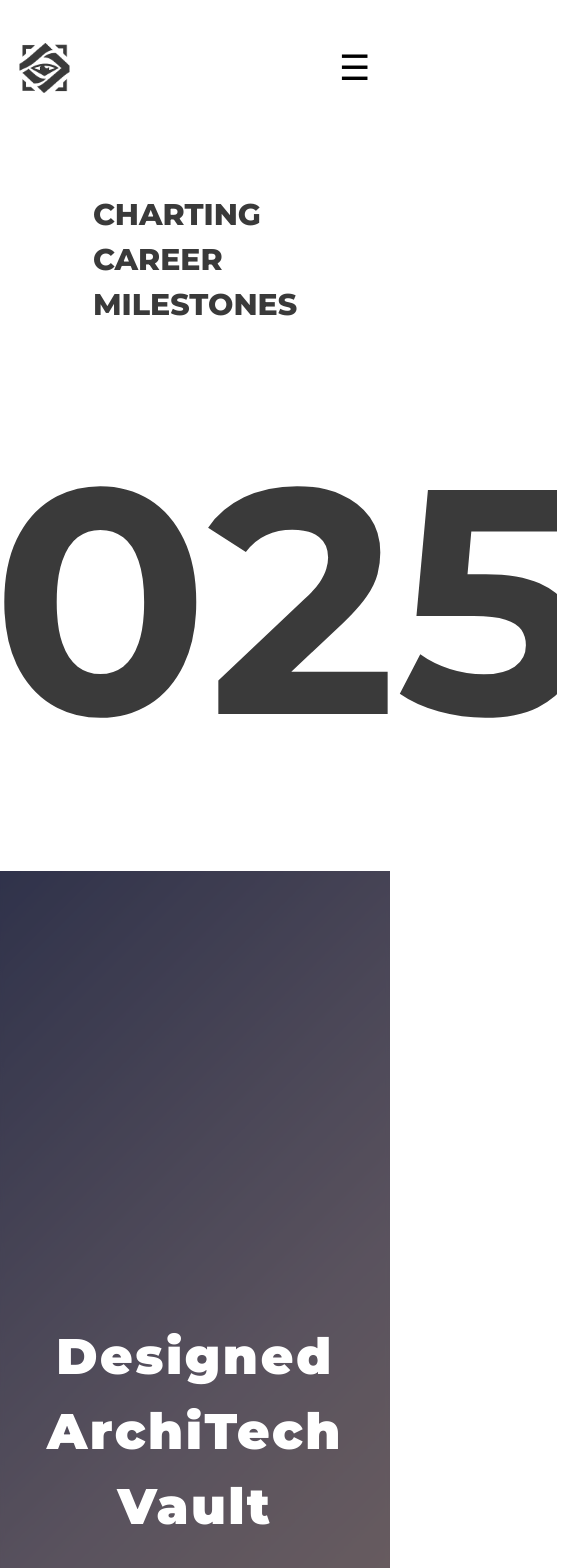
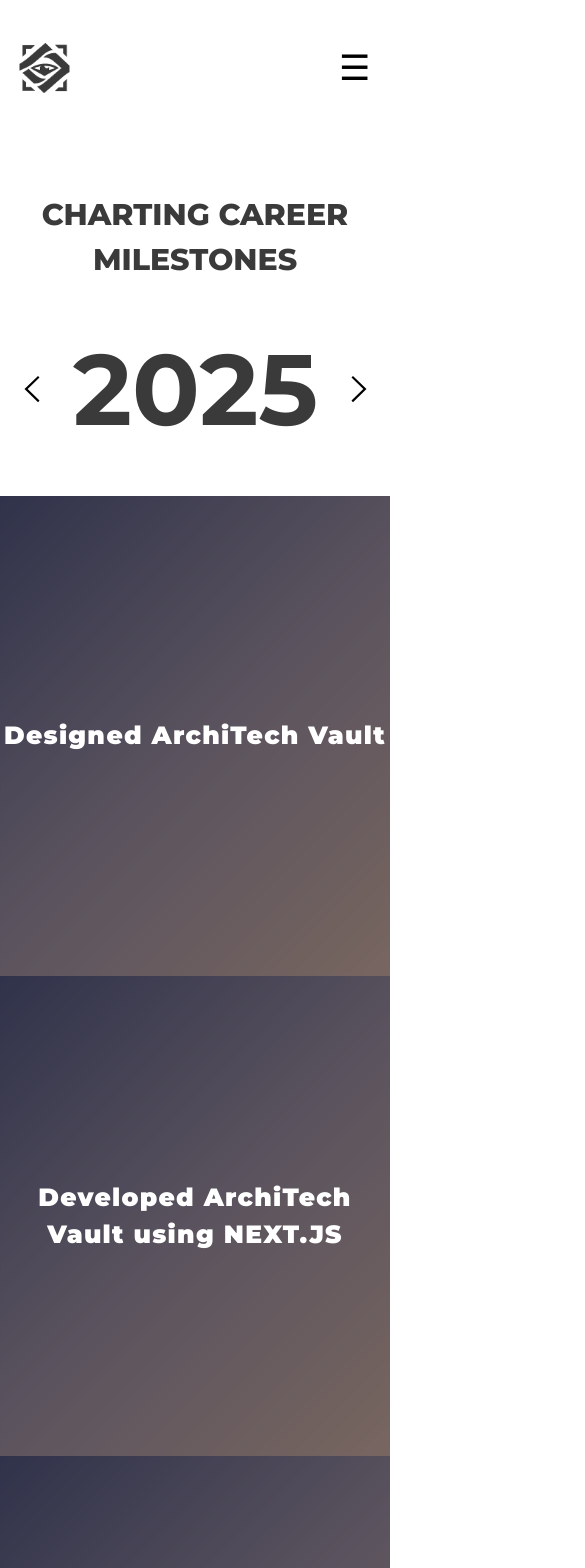
Before and after one commit to Aces007/lawlensv2, a React (Vite) app: page /experience in a window 390 px wide. Shown: the top 1568 px of the page, 585 px wide, since content can reach past the window. Built offline with nearby package versions, Linux system fonts and the light colour scheme.

Commit message:
mobile dimension of experience done

```diff
--- a/package.json
+++ b/package.json
@@ -5,7 +5,7 @@
   "type": "module",
   "scripts": {
     "start": "HOST=0.0.0.0 react-scripts start",
-    "dev": "vite",
+    "dev": "vite --host 0.0.0.0",
     "build": "vite build",
     "lint": "eslint .",
     "preview": "vite preview"
--- a/src/pages.scss
+++ b/src/pages.scss
@@ -288,7 +288,6 @@
             max-width: 412px;
             z-index: 50;
             padding-block: 1rem;
-            background-color: var(--background-col-org);
         }
 
         .logo_head_mob {
@@ -448,6 +447,21 @@
 
         /*#endregion About */
 
+        /*#region Experience */
+        .exp_content {
+            position: relative;
+            width: 100%;
+            height: 30rem;
+            display: flex;
+            align-items: center;
+            justify-content: center;
+            background: linear-gradient(135deg, #4A4E73, #8A7F91, #B89D94);
+            box-shadow: none;
+            transition: transform 0.3s ease, box-shadow 0.3s ease, opacity 0.5s ease;
+            opacity: 1;
+        }
+        /*#endregion Experience */
+
         /*#region Portfolio */
         .port_header {
             font-size: var(--ff-size-heading-mob-port);
--- a/src/pages/Experience.jsx
+++ b/src/pages/Experience.jsx
@@ -102,7 +102,7 @@ const Experience = () => {
 
   return (
     <div className="exp_cont flex flex-col justify-between items-center mt-48 mx-28 gap-8">
-      <h2 className="port_header font-montserrat font-extrabold text-headingPort uppercase text-text_content2">
+      <h2 className="port_header font-montserrat font-extrabold text-headingPort uppercase text-text_content2 a3s:w-screen text-center text-headingExpMobile">
         Charting Career Milestones
       </h2>
 
@@ -111,9 +111,9 @@ const Experience = () => {
           <img src="./svgs/Left.svg" alt="Left" className="carouselSVG" />
         </button>
 
-        <section className="year_section">
+        <section className="year_section a3s:px-8">
           <div className="year_inner" ref={yearRef} style={yearStyle}>
-            <span className="year_label font-montserrat font-bold text-yearLabel text-text_content2">
+            <span className="year_label font-montserrat font-bold text-yearLabel text-text_content2 a3s: text-yearLabelMobile">
               {year}
             </span>
           </div>
@@ -142,7 +142,7 @@ const Experience = () => {
                 transitionDelay: `${i * 70}ms`
               }}
                 >
-                <h3 className="font-montserrat font-black tracking-wider text-expContent text-text_content2 text-white" style={textStyle}>
+                <h3 className="font-montserrat font-black tracking-wider text-expContent text-text_content2 text-white a3s:text-expTitleMob" style={textStyle}>
                   {exp.title}
                 </h3>
               </div>
--- a/src/pages/Portfolio.jsx
+++ b/src/pages/Portfolio.jsx
@@ -122,7 +122,7 @@ const Portfolio = () => {
                     <div key={idx} className="projects_content flex flex-col justify-around gap-8">
 
                         {/* ---- Title | Date Header ---- */}
-                        <div className="flex flex-row items-center justify-around gap-80 sm:hidden md:flex flex-row items-center justify-around gap-80">
+                        <div className="flex flex-row items-center justify-around gap-80 a3s:hidden md:flex flex-row items-center justify-around gap-80 a3s:hidden">
                             <p className="font-nunito font-regular text-note uppercase text-text_content2">{project.dateStart}</p>
                             <h1 className="font-nunito font-bold text-subheadingPort uppercase text-text_content2">{project.title}</h1>
                             <p className="font-nunito font-regular text-note uppercase text-text_content2">{project.dateEnd}</p>
@@ -142,11 +142,11 @@ const Portfolio = () => {
                                     {showDates[idx] ? "Hide Dates" : "Show Dates"}
                                 </button>
                                 {showDates[idx] && (
-                                    <div className="flex flex-row gap-4 font-nunito text-sm text-text_content2">
-                                        <p>{project.dateStart}</p>
-                                        <p>→</p>
-                                        <p>{project.dateEnd}</p>
+                                    <div className="flex flex-col items-center gap-4 font-nunito text-sm text-text_content2 mt-4">
+                                        <p><span className="font-extrabold">Start:</span> {project.dateStart}</p>
+                                        <p><span className="font-extrabold">End:</span> {project.dateEnd}</p>
                                     </div>
+
                                 )}
                             </div>
 
@@ -168,7 +168,7 @@ const Portfolio = () => {
                         </div>
 
 
-                        <div className="flex items-center justify-center gap-60 sm:hidden md:flex items-center justify-center gap-60">
+                        <div className="flex items-center justify-center gap-60 a3s:hidden md:flex items-center justify-center gap-60 a3s:hidden">
                             {project.tech.map((tech, i) => (
                                 <span key={i} className="font-montserrat font-semibold text-text_content2">{tech}</span>
                             ))}
--- a/tailwind.config.js
+++ b/tailwind.config.js
@@ -6,6 +6,7 @@ module.exports = {
   ],
   theme: {
     screens: {
+      a3s: {min:"360px"},
       sm: "412px",    // small phones
       md: "768px",    // tablets
       lg: "1024px",   // laptops
@@ -40,6 +41,7 @@ module.exports = {
         headingAbout: "50px",
         headingPort: "50px",
         headingContact: "50px",
+        headingExpMobile: "30px",
         subheadingHero: "40px",
         subheadingAbout: "25px",
         subheadingPort: "40px",
@@ -52,7 +54,9 @@ module.exports = {
         buttons: "20px",
         note: "15px",
         yearLabel: "320px",
+        yearLabelMobile: "100px",
         expContent: "50px",
+        expTitleMob: "25px",
       },
       fontWeight: {
         heading: "800",
```
